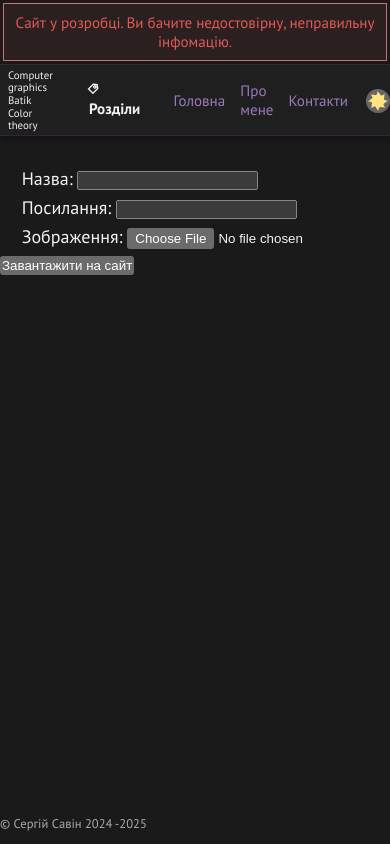
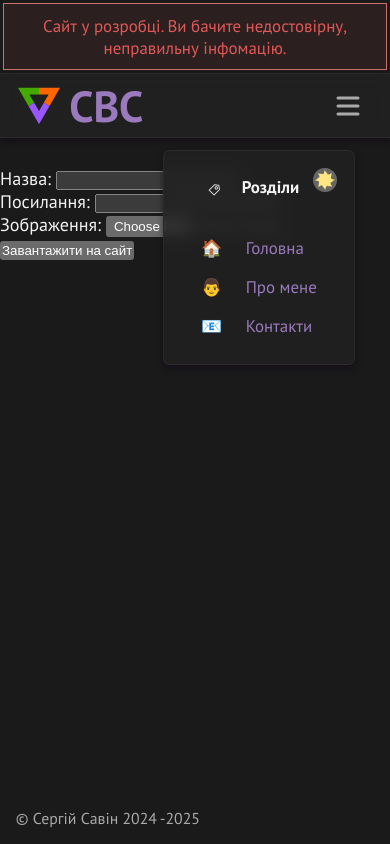
Before and after one commit to Syprox/personal_blog, a Django app: page /upload/ in a window 390 px wide. Run offline with Django 5.2, Linux system fonts and the light colour scheme; parts of the project's set-up code (start-up, migrations or seed data) failed here and were passed over; some libraries are stand-ins or nearby versions; some web fonts are replaced.

Commit message:
added mobile version of menu

```diff
--- a/blog/forms.py
+++ b/blog/forms.py
@@ -31,3 +31,14 @@ class ThemeToogleBtn(forms.Form):
     theme = forms.CharField(
         widget=forms.HiddenInput()
     )
+
+class SearchForm(forms.Form):
+    formtype = forms.CharField(widget=forms.HiddenInput(
+        attrs={
+            'value': 'search',
+        }))
+    keyword = forms.CharField(label="", widget=forms.TextInput(
+        attrs={
+            'placeholder': '\1F50D',
+            'class': 'search',
+        }))
--- a/blog/templates/blog/header.html
+++ b/blog/templates/blog/header.html
@@ -13,8 +13,15 @@
         </small>
       </div>
     </div>
+    {% comment %} <div class="search">
+      <form action="{% url 'search' 'Found' %}" method="POST">
+        {% csrf_token %}
+        {{ search_form.as_p }}
+        <input type="submit" value="Знайти" id="find" />
+      </form>
+    </div> {% endcomment %}
     <nav aria-label="Pages list">
-      <div class="tags" id="tags">
+      <div class="tags" id="tags" title="Розділи">
         <strong>Розділи</strong>
         <div class="tags_items">
           {% for category in categories %}
@@ -22,13 +29,13 @@
           {% endfor %}
         </div>
       </div>
-      <a href="{% url 'blog_index' %}">Головна</a>
+      <a href="{% url 'blog_index' %}" id="main" title="На головну"><span>Головна</span></a>
 
-      <a href="{% url 'page_detail' 'about_me' %}">Про мене</a>
+      <a href="{% url 'page_detail' 'about_me' %}" id="about_me" title="Інформація про самопис"><span>Про мене</span></a>
 
-      <a href="{% url 'page_detail' 'contacts' %}">Контакти</a>
-    </nav>
-    <form action="{% url 'theme_toggle' %}" method="post">
+      <a href="{% url 'page_detail' 'contacts' %}" id="contacts" title="Кінтакти"><span>Контакти</span></a>
+
+      <form action="{% url 'theme_toggle' %}" method="post" id="theme_toggle_form">
         {% csrf_token %}
         <button type="submit" id="theme_toggle_btn" aria-label="Switch theme">
           {% if request.session.theme == 'light' %}
@@ -38,5 +45,11 @@
           {% endif %}
         </button>
       </form>
+    </nav>
+    <div id="navShowHideBtn">
+      <svg width="24" height="20" viewBox="0 0 24 20" version="1.1" id="svg1" xmlns="http://www.w3.org/2000/svg" xmlns:svg="http://www.w3.org/2000/svg">
+        <path id="hamburger" style="fill:none;stroke:#000000;stroke-width:3;stroke-linecap:round;stroke-linejoin:round;stroke-dasharray:none" d="M 2,10 H 22 M 2,18 H 22 M 2,2 h 20" />
+      </svg>
+    </div>
   </div>
 </header>
--- a/blog/templates/blog/post_info.html
+++ b/blog/templates/blog/post_info.html
@@ -1,7 +1,7 @@
 <div class="post_info">
   <small>
     <span class="created" title="Опубліковано">{{ post.created_on.date }}</span> <span class="splitter">|</span> <span class="updated" title="Востаннє змінено">{{ post.updated_on.date }}</span><br />
-    <span>
+    <span class="post_tags">
       Розділ:{% for category in post.category.all %}
         <a href="{% url 'blog_category' category.slug %}" class="tag">{{ category.name }}</a>
       {% endfor %}
--- a/blog/views.py
+++ b/blog/views.py
@@ -5,12 +5,18 @@ from blog.forms import CommentForm
 from django.core.paginator import Paginator, PageNotAnInteger, EmptyPage
 from .forms import *
 from . import forms as f
+from . import util
 from django.shortcuts import redirect
 from bs4 import BeautifulSoup
 
 def page_detail(request, slug):
+    categories = Category.objects.get_queryset().order_by('name')
     page = Page.objects.get(slug=slug)
-    return render(request, 'blog/page.html', {'page': page})
+    context={
+        'page': page,
+        'categories': categories,
+    }
+    return render(request, 'blog/page.html', context)
 
 def blog_index(request, slug=None):
 
@@ -138,7 +144,7 @@ def content_handler(content="",list=False):
         clst = ' '.join(img.get('class', []))
 
         if list:
-            image_size = 200
+            image_size = 480
             img['class'] = re.sub(r'\b(left|right|center|full-width)\b','', clst)
             img['class'] = img.get('class', []) + 'left'
         elif img_origin:
@@ -171,3 +177,55 @@ def content_handler(content="",list=False):
     # images handler end
 
     return doc.prettify(formatter="minimal")
+
+def find_article(keyword):
+    import re
+    articles_list = util.list_entries()
+    res = [article for article in articles_list if re.search(
+        keyword, article, re.IGNORECASE)]
+
+    return (res)
+
+def search(form_data):
+
+    # отримання ключового слова з форми пошуку
+    keyword = form_data["keyword"]
+
+    # якщо статтю за запитом знайдено, то показати її
+    if util.get_entry(keyword) != None:
+        article_content = util.get_entry(keyword)
+
+        print("***Content: ***", article_content)
+
+        article_title = keyword
+        found = None
+
+        article_title = find_article(
+            keyword)[find_article(keyword).index(keyword)]
+
+        # ініціалізувати початкові дані для форм та форми
+        gettitleform_initial_dict = {"title": article_title, }
+        get_title_form = f.GetTitleForm(initial=gettitleform_initial_dict)
+
+    # якщо статтю не знайдено, то здійснити пошук за частиною назви
+    else:
+        # ініціалізувати початкові дані для форм та форми
+        gettitleform_initial_dict = {"title": "", }
+        get_title_form = f.GetTitleForm(initial=gettitleform_initial_dict)
+
+        article_title = u'Результат пошуку'
+        found = find_article(keyword)
+        if found != []:
+            article_content = "<p>Перелік статей, що найбільше відповідають вашому запиту:</p>"
+        else:
+            article_content = "<p>За вашим запитом нічого не знайдено.</p>"
+
+    context = {
+        "found": found,
+        "entries": util.list_entries(),
+        "search_form": f.SearchForm(),
+        "get_title_form": get_title_form,
+        "article_content": article_content,
+        "article_title": article_title, }
+
+    return (context)
--- a/static/css/main.css
+++ b/static/css/main.css
@@ -1,20 +1,21 @@
 @charset "UTF-8";
 :root {
-  --fs--3: clamp(0.651rem, 0.6186rem + 0.1621vw, 0.8779rem);
-  --fs--2: clamp(0.7813rem, 0.7518rem + 0.1474vw, 0.9877rem);
-  --fs--1: clamp(0.9375rem, 0.9127rem + 0.124vw, 1.1111rem);
-  --fs-0: clamp(1.125rem, 1.1071rem + 0.0893vw, 1.25rem);
-  --fs-1: clamp(1.35rem, 1.342rem + 0.0402vw, 1.4063rem);
-  --fs-2: clamp(1.582rem, 1.6254rem + -0.0271vw, 1.62rem);
-  --fs-3: clamp(1.7798rem, 1.9675rem + -0.1173vw, 1.944rem);
-  --fs-4: clamp(2.0023rem, 2.38rem + -0.2361vw, 2.3328rem);
-  --fs-5: clamp(2.2525rem, 2.8775rem + -0.3906vw, 2.7994rem);
-  --fs-6: clamp(2.5341rem, 3.4771rem + -0.5894vw, 3.3592rem);
+  --fs--3: clamp(0.8779rem, 0.9373rem + -0.0559vw, 0.9261rem);
+  --fs--2: clamp(0.9877rem, 0.9883rem + -0.0006vw, 0.9882rem);
+  --fs--1: clamp(1.0544rem, 1.0412rem + 0.0658vw, 1.1111rem);
+  --fs-0: clamp(1.125rem, 1.096rem + 0.1449vw, 1.25rem);
+  --fs-1: clamp(1.2004rem, 1.1526rem + 0.2387vw, 1.4063rem);
+  --fs-2: clamp(1.2808rem, 1.2109rem + 0.3493vw, 1.582rem);
+  --fs-3: clamp(1.3666rem, 1.2708rem + 0.479vw, 1.7798rem);
+  --fs-4: clamp(1.4582rem, 1.332rem + 0.6308vw, 2.0023rem);
+  --fs-5: clamp(1.5559rem, 1.3943rem + 0.8077vw, 2.2525rem);
+  --fs-6: clamp(1.6601rem, 1.4575rem + 1.0133vw, 2.5341rem);
   --line-height: 1.6;
   --line-height-prev: 1.4;
   --img-margin: 5mm;
   --br: 0.4rem;
   --box-shadow: 0px 3px 6px var(--clr-shadow);
+  --theme-icon-shadow: 0px 0px 6px (--clr-text);
   --border: 1px solid var(--clr-border);
   --padding-inline: 0rem;
   --content-max-width: 66rem;
@@ -40,6 +46,7 @@ html {
   font-size: 16px;
   min-height: 100vh;
   color-scheme: light dark;
+  overflow-x: clip;
 }
 
 body {
@@ -149,13 +156,22 @@ footer {
 
 header {
   background-color: var(--clr-header-bg-opc);
-  padding: 0.2em 0;
+  padding: 0.2em 1em;
   box-shadow: var(--box-shadow);
   border-bottom: var(--border);
   border-top: var(--border);
+  background-blend-mode: multiply;
+}
+header::before {
+  content: "";
+  position: absolute;
+  width: 100%;
+  height: 100%;
+  top: 0;
+  left: 0;
   -webkit-backdrop-filter: blur(7px);
           backdrop-filter: blur(7px);
-  background-blend-mode: multiply;
+  z-index: -1;
 }
 header .wrapper {
   display: flex;
@@ -190,6 +206,19 @@ header .wrapper #logo .logoletters .desc {
   font-size: 0.6em;
   line-height: var(--fs--2);
 }
+header .wrapper #navShowHideBtn {
+  width: 48px;
+  height: 48px;
+  display: none;
+  align-items: center;
+  justify-content: center;
+  line-height: 0;
+  border-radius: var(--br);
+  cursor: pointer;
+}
+header .wrapper #navShowHideBtn #hamburger {
+  stroke: var(--clr-secondary-text) !important;
+}
 header .wrapper nav {
   display: flex;
   gap: 1em;
@@ -198,31 +227,44 @@ header .wrapper nav {
   justify-content: center;
   font-size: var(--fs--1);
 }
-header .wrapper .tags {
+header .wrapper nav a::before {
+  padding: 0 0.4em;
+}
+header .wrapper nav #main::before {
+  content: "🏠";
+}
+header .wrapper nav #about_me::before {
+  content: "👨";
+}
+header .wrapper nav #contacts::before {
+  content: "📧";
+}
+header .wrapper nav .tags {
+  display: none;
   position: relative;
   height: 100%;
   padding: 0.4em 1.2em 0.6em;
   cursor: pointer;
   border-radius: var(--br);
 }
-header .wrapper .tags:hover,
-header .wrapper .tags .open {
+header .wrapper nav .tags:hover,
+header .wrapper nav .tags .open {
   background-color: var(--clr-bg-opc);
 }
-header .wrapper .tags.open .tags_items {
+header .wrapper nav .tags.open .tags_items {
   display: flex;
   top: 100%;
   opacity: 1;
   transition: display 0ms, all var(--tr-time) ease-out;
   transition-behavior: allow-discrete;
 }
-header .wrapper .tags strong::before {
+header .wrapper nav .tags::before {
   display: inline-block;
   transform: rotate(45deg);
   content: "𖤘";
   padding-right: 0.3em;
 }
-header .wrapper .tags .tags_items {
+header .wrapper nav .tags .tags_items {
   position: absolute;
   display: none;
   flex-direction: column;
@@ -232,37 +274,38 @@ header .wrapper .tags .tags_items {
   background-color: var(--clr-link-bg);
   top: 200%;
   opacity: 0;
-  left: 0;
+  right: 0;
   box-shadow: var(--box-shadow);
   border: var(--border);
   transition: all var(--tr-time) ease-out;
   transition-behavior: allow-discrete;
 }
-header .wrapper .tags .tags_items a {
+header .wrapper nav .tags .tags_items a {
   padding: 0.4em 1em 0.5em 1.4em;
   margin: 1px 0;
   background-color: var(--clr-link-bg);
   transition: background-color var(--tr-time) ease-out;
 }
-header .wrapper .tags .tags_items a:last-child {
+header .wrapper nav .tags .tags_items a:last-child {
   padding-bottom: 0.7em;
   margin-bottom: 0;
 }
-header .wrapper .tags .tags_items a:hover, header .wrapper .tags .tags_items a:focus, header .wrapper .tags .tags_items a:active {
+header .wrapper nav .tags .tags_items a:hover, header .wrapper nav .tags .tags_items a:focus, header .wrapper nav .tags .tags_items a:active {
   background-color: var(--clr-linkhover-bg);
   transition: background-color var(--tr-time) ease-out;
 }
-header .wrapper #theme_toggle_btn {
+header .wrapper #theme_toggle_form {
+  line-height: 0;
+}
+header .wrapper #theme_toggle_form #theme_toggle_btn {
   background-color: transparent;
   border: 0;
   margin: 0;
   padding: 0;
   cursor: pointer;
-  padding-block: 0;
-  padding-inline: 0;
-  transform: translateY(3px);
+  line-height: 0;
 }
-header .wrapper #theme_toggle_btn img {
+header .wrapper #theme_toggle_form #theme_toggle_btn img {
   height: 24px;
   width: 24px;
 }
@@ -272,7 +315,6 @@ header #theme-toggle {
 
 main {
   display: flex;
-  gap: 2em;
   margin: 1.6em 0;
 }
 main hr {
@@ -431,11 +450,34 @@ main .post_preview li {
   line-height: var(--line-height-prev);
   margin: 0;
 }
-main p {
+main article li,
+main .post_preview li {
+  list-style-position: inside;
+}
+main article li:last-child,
+main .post_preview li:last-child {
+  margin-bottom: 1em;
+}
+main article li::marker,
+main .post_preview li::marker {
+  margin: 0 1em;
+}
+main article p {
+  margin: 0.8em 0;
   font-size: var(--fs-0);
   text-indent: 1.2em;
   color: var(--clr-text);
   line-height: var(--line-height);
+}
+main article ul,
+main article ol {
+  line-height: var(--line-height);
+}
+main article li {
+  margin-bottom: 0.6em;
+}
+main article li:last-child {
+  margin-bottom: 1.2em;
 }
 main .post_info {
   font-size: var(--fs-0);
@@ -538,5 +590,98 @@ main .btn:hover {
 footer {
   font-size: var(--fs--2);
   color: var(--clr-secondary-text);
-  padding-bottom: 1em;
+  padding: 1em;
+}
+
+@media only screen and (max-width: 1000px) {
+  header .wrapper nav .tags {
+    display: block;
+  }
+  header .wrapper nav a span {
+    display: none;
+  }
+  main aside {
+    display: none;
+  }
+}
+@media only screen and (max-width: 768px) {
+  header .wrapper {
+    position: relative;
+  }
+  header .wrapper #navShowHideBtn {
+    display: flex;
+  }
+  header .wrapper #logo .logoletters small span {
+    display: none;
+  }
+  header .wrapper nav {
+    display: flex;
+    gap: 0;
+    flex-direction: column;
+    align-items: flex-start;
+    position: absolute;
+    right: 1em;
+    top: 130%;
+    padding: 1em;
+    border-radius: var(--br);
+    box-shadow: var(--box-shadow);
+    border: var(--border);
+    -webkit-backdrop-filter: blur(7px);
+            backdrop-filter: blur(7px);
+    background-color: var(--clr-header-bg-opc);
+  }
+  header .wrapper nav a {
+    padding: 0.4em 1.2em 0.6em;
+  }
+  header .wrapper nav a::before {
+    padding-left: 0 !important;
+    margin-right: 1em !important;
+  }
+  header .wrapper nav a span {
+    display: inline;
+  }
+  header .wrapper nav .tags {
+    background-color: transparent !important;
+    display: block !important;
+  }
+  header .wrapper nav .tags:hover {
+    background-color: transparent;
+  }
+  header .wrapper nav .tags::before {
+    padding-left: 0.6em;
+    margin-right: 0.6em;
+  }
+  header .wrapper nav .tags .tags_items {
+    display: flex;
+    position: relative;
+    background-color: transparent !important;
+    border-color: transparent;
+    box-shadow: none;
+    opacity: 1;
+    transition: display 0ms, all var(--tr-time) ease-out;
+    transition-behavior: allow-discrete;
+  }
+  header .wrapper nav .tags .tags_items a {
+    background-color: transparent;
+  }
+  header .wrapper nav #theme_toggle_form {
+    position: absolute;
+    top: 1em;
+    right: 1em;
+  }
+  main section article img.left, main section article img.right {
+    max-width: 30%;
+  }
+}
+@media only screen and (max-width: 480px) {
+  .post_preview img[src^="https://drive"] {
+    display: block;
+    float: none !important;
+    max-width: 100% !important;
+    width: 100% !important;
+    margin-inline: 0 !important;
+  }
+  .post_preview .content_preview {
+    display: none;
+  }
 }/*# sourceMappingURL=main.css.map */
--- a/static/js/nav.js
+++ b/static/js/nav.js
@@ -1,7 +1,50 @@
 const tags = document.getElementById('tags');
+const navShowHideBtn = document.getElementById('navShowHideBtn');
 
 tags.addEventListener('click', tagsShowHide);
 
 function tagsShowHide() {
     tags.classList.toggle('open');
 }
+
+navShowHideBtn.addEventListener('click', showHideNav);
+
+function showHideNav() {
+    const nav = document.querySelector("nav");
+    if (nav.style.display == 'none') {
+        nav.style.display = 'flex';
+    }
+    else {
+        nav.style.display = 'none';
+    }
+}
+
+//check the size of viewport and stop eventListener on tags button
+function myFunction(x) {
+    if (x.matches) { // If media query matches
+        tags.removeEventListener('click', tagsShowHide);
+    } else {
+        tags.addEventListener('click', tagsShowHide);
+    }
+}
+
+// Create a MediaQueryList object
+var x = window.matchMedia("(max-width: 768px)")
+
+// Call listener function at run time
+myFunction(x);
+
+// Attach listener function on state changes
+x.addEventListener("change", function () {
+    myFunction(x);
+});
+
+/* вимикає анімацію під час зміни розміру вікна */
+let resizeTimer;
+window.addEventListener("resize", () => {
+    document.body.classList.add("resize-animation-stopper");
+    clearTimeout(resizeTimer);
+    resizeTimer = setTimeout(() => {
+        document.body.classList.remove("resize-animation-stopper");
+    }, 400);
+});
```
Also changed, not shown: other parts of static/css/main.css (+18 -26 lines), blog/util.py (added, +39 -0 lines). Lines whose indentation alone changed are shown as unchanged.
